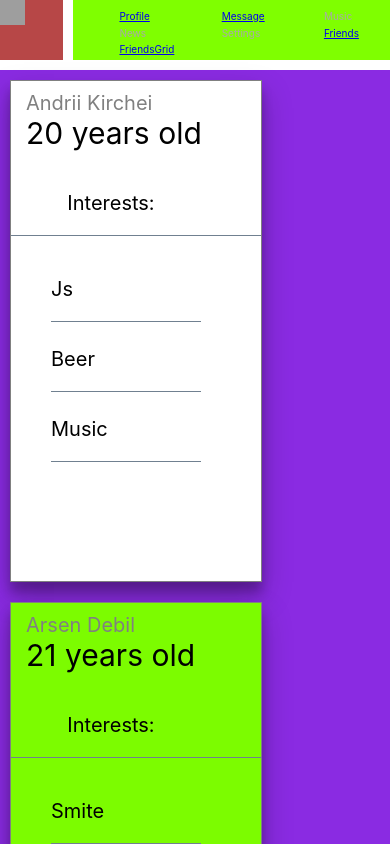
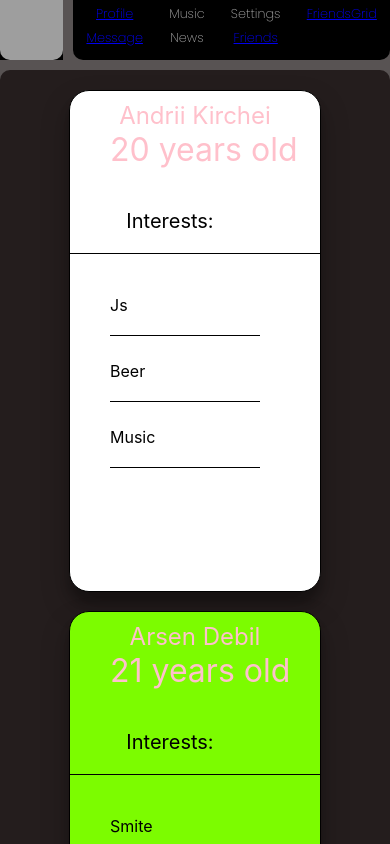
Before and after one commit to Kenobich/react-learn, a React (Create React App) app: page /friends in a window 390 px wide. Shown: the top 844 px of the page. Built offline with nearby package versions, Linux system fonts and the light colour scheme; grey boxes are pictures that could not be loaded.

Commit message:
Creat Medium Response and style

```diff
--- a/src/App.css
+++ b/src/App.css
@@ -11,7 +11,8 @@
 }
 .app-wrapper-content {
   grid-area: c;
-  background-color: blueviolet;
+  border-radius: 10px;
+  background-color: rgba(12, 5, 5, 0.685);
 }
 
 @media only screen and (max-width: 480px) {
@@ -20,6 +21,7 @@
     grid-template-areas:
       " n c "
       " h h ";
+    background-color: rgba(12, 5, 5, 0.685);
   }
 
   .app-wrapper-content {
--- a/src/components/Friends/FriendsList/FriendsList.jsx
+++ b/src/components/Friends/FriendsList/FriendsList.jsx
@@ -17,11 +17,12 @@ return(
      <div className={s.cardHeader}>
         <div className={s.cardTitle}>
         <span >{person.name} </span>
-        <span >{person.surname}</span><br/>
+        <span >{person.surname}</span>
        </div>
       </div>
-
-        <span className ={s.subtitle} >{person.age} years old</span><br/>
+      <div className ={s.subtitle}>
+        <span >{person.age} years old</span>
+      </div>
         <div className={s.interests}>Interests:</div>
 
         <ul>{person.hobby.map(hob=>{return(
@@ -30,7 +31,7 @@ return(
         )})}</ul>
 
 
-   </div> )})} <br/>
+   </div> )})}
 
 
 
--- a/src/components/Friends/FriendsList/FriendsList.module.css
+++ b/src/components/Friends/FriendsList/FriendsList.module.css
@@ -1,15 +1,16 @@
 .cardContainer {
   display: flex;
-  margin: 0 auto;
   flex-wrap: wrap;
   justify-content: space-between;
-  max-width: 900px;
+  margin-left: 40px;
+  margin-right: 40px;
 }
 
 .card {
   margin: 10px;
   box-shadow: 0 14px 28px rgba(0, 0, 0, 0.25), 0 10px 10px rgba(0, 0, 0, 0.22);
-  border: solid 1px grey;
+  border-radius: 20px;
+  border: solid 1px black;
   width: 250px;
   height: 500px;
   background-color: white;
@@ -17,24 +18,25 @@
 .card:nth-child(even) {
   background-color: lawngreen;
 }
-.card:nth-last-child(-n + 2) {
-  margin-right: 280px;
+.card:nth-last-child(-n + 1) {
+  margin-left: 90px;
+  margin-right: auto;
   background-color: hotpink;
 }
 
 .cardHeader {
   padding-top: 10px;
-  padding-left: 15px;
 }
 .cardTitle {
-  font-size: 20px;
+  text-align: center;
+  font-size: 1.5em;
   color: gray;
 }
 
 .subtitle {
-  padding-left: 15px;
-  font-size: 30px;
-  color: black;
+  padding-left: 40px;
+  font-size: 2em;
+  color: blue;
 }
 .interests {
   padding-top: 40px;
@@ -42,15 +44,48 @@
   padding-bottom: 20px;
 
   text-align: center;
-  border-bottom: solid 1px slategrey;
+  border-bottom: solid 1px black;
+
   font-size: 20px;
 }
 .hobby {
   list-style-type: none;
   width: 150px;
   padding-top: 25px;
-  font-size: 20px;
+  font-size: 1em;
   color: black;
   padding-bottom: 20px;
-  border-bottom: solid 1px slategrey;
+  border-bottom: solid 1px black;
 }
+
+@media only screen and (max-width: 480px) {
+  .cardContainer {
+    margin: 0 auto;
+    padding: 0;
+    display: flex;
+    justify-content: center;
+    width: 100%;
+  }
+  .card {
+    margin: 0 auto;
+    margin-top: 5%;
+  }
+  .cardHeader {
+    text-align: center;
+  }
+
+  .cardTitle {
+    /* font-size: 2em; */
+    color: pink;
+  }
+  .subtitle {
+    color: pink;
+  }
+
+  .ul {
+    margin: 0 auto;
+  }
+  .hobby {
+    color: black;
+  }
+}
--- a/src/components/Friends/FriendsListGrid/FriedsListGrid.jsx
+++ b/src/components/Friends/FriendsListGrid/FriedsListGrid.jsx
@@ -17,11 +17,12 @@ return(
      <div className={s.cardHeader}>
         <div className={s.cardTitle}>
         <span >{person.name} </span>
-        <span >{person.surname}</span><br/>
+        <span >{person.surname}</span>
        </div>
       </div>
-
-        <span className ={s.subtitle} >{person.age} years old</span><br/>
+      <div className ={s.subtitle}>
+        <span >{person.age} years old</span>
+      </div>
         <div className={s.interests}>Interests:</div>
 
         <ul className={s.ul}>{person.hobby.map(hob=>{return(
--- a/src/components/Friends/FriendsListGrid/FriendsListGrid.module.css
+++ b/src/components/Friends/FriendsListGrid/FriendsListGrid.module.css
@@ -10,7 +10,8 @@
 .card {
   margin: 10px;
   box-shadow: 0 14px 28px rgba(0, 0, 0, 0.25), 0 10px 10px rgba(0, 0, 0, 0.22);
-  border: solid 1px grey;
+  border: solid 1px black;
+  border-radius: 20px;
   width: 250px;
   height: 500px;
   background-color: white;
@@ -45,7 +46,7 @@
   padding-bottom: 20px;
 
   text-align: center;
-  border-bottom: solid 1px slategrey;
+  border-bottom: solid 1px black;
   font-size: 20px;
 }
 
@@ -56,8 +57,19 @@
   font-size: 20px;
   color: black;
   padding-bottom: 20px;
-  border-bottom: solid 1px slategrey;
+  border-bottom: solid 1px black;
 }
+
+/* @media only screen and (min-width: 768px) {
+  .cardContainer {
+    display: grid;
+    justify-content: center;
+    grid-template-columns: repeat(2, 300px);
+    grid-column-gap: 20px;
+    grid-row-gap: 20px;
+    padding-left: 10px;
+  }
+} */
 
 @media only screen and (max-width: 480px) {
   .cardContainer {
@@ -82,8 +94,7 @@
   .subtitle {
     color: pink;
   }
-  .interests {
-  }
+
   .ul {
     margin: 0 auto;
   }
--- a/src/components/Header/Header.jsx
+++ b/src/components/Header/Header.jsx
@@ -4,7 +4,9 @@ import h from './Header.module.css';
 const Header = () => {
 return (
 <header className={h.Header}>
+
 <img src='https://data.whicdn.com/images/329023130/original.jpg'/>
+
   </header>
 )
 }
--- a/src/components/Header/Header.module.css
+++ b/src/components/Header/Header.module.css
@@ -1,9 +1,11 @@
 .Header {
   grid-area: h;
-  background-color: rgba(158, 8, 8, 0.74);
+  background-color: black;
 }
 .Header img {
-  width: 5.2%;
+  height: 100%;
+
+  border-radius: 0px 40px 40px 0px;
 }
 
 @media only screen and (max-width: 480px) {
@@ -12,7 +14,8 @@
     display: grid;
   }
   .Header img {
-    width: 25px;
-    height: 25px;
+    width: 100%;
+    height: 100%;
+    border-radius: 0px 0px 10px 10px;
   }
 }
--- a/src/components/Navbar/Navbar.jsx
+++ b/src/components/Navbar/Navbar.jsx
@@ -2,29 +2,31 @@
 import React from 'react';
 import s from './Navbar.module.css';
 const Navbar = () => {
-    return (<nav className={s.nav}>
-  <div className= {s.item}>
+    return (
+    <nav className={s.nav}>
+       <div className= {s.fontStyle}>
               <a href='/profile'> Profile </a>
        </div>
-  <div className={s.item}>
+       <div className={s.fontStyle}>
               <a href='/dialogs'>   Message </a>
        </div>
-  <div className={s.item}>
+       <div className={s.fontStyle}>
               <a> Music </a>
        </div>
-  <div className={s.item}>
+       <div className={s.fontStyle}>
               <a> News </a>
        </div>
-  <div className={s.item}>
+       <div className={s.fontStyle}>
               <a> Settings </a>
        </div>
-         <div className={s.item}>
+       <div className={s.fontStyle}>
               <a href='/friends'>Friends</a>
        </div>
-         <div className={s.item}>
+       <div className={s.fontStyle}>
               <a href='/friendsGrid'>FriendsGrid</a>
        </div>
     </nav>
+
     )
 }
 export default Navbar;
--- a/src/components/Navbar/Navbar.module.css
+++ b/src/components/Navbar/Navbar.module.css
@@ -1,22 +1,30 @@
+@import url("https://fonts.googleapis.com/css2?family=Poppins:wght@200&display=swap");
 .nav {
   grid-area: n;
-  background-color: rgba(158, 8, 8, 0.74);
+  display: flex;
+  flex-direction: column;
+  padding: 10%;
+  background-color: black;
+  border-radius: 0px 10px 0px 0px;
 }
-.item {
+.fontStyle {
+  font-family: "Poppins";
+  font-size: 2em;
   color: darkgray;
+  padding-bottom: 2%;
 }
 
 @media only screen and (max-width: 480px) {
   .nav {
+    font-family: "Poppins";
     grid-area: c;
-    display: grid;
-    justify-content: space-around;
-    grid-template-columns: repeat(3, 30px);
-
-    padding-top: 10px;
-    padding-left: 10px;
-    background-color: chartreuse;
-
-    font-size: 10px;
+    display: flex;
+    flex-wrap: wrap;
+    align-items: center;
+    padding: 0;
+    padding-top: 5px;
+    font-size: 0.4em;
+    border-radius: 0px 0px 10px 10px;
+    background-color: black;
   }
 }
```
Lines whose indentation alone changed are shown as unchanged.
